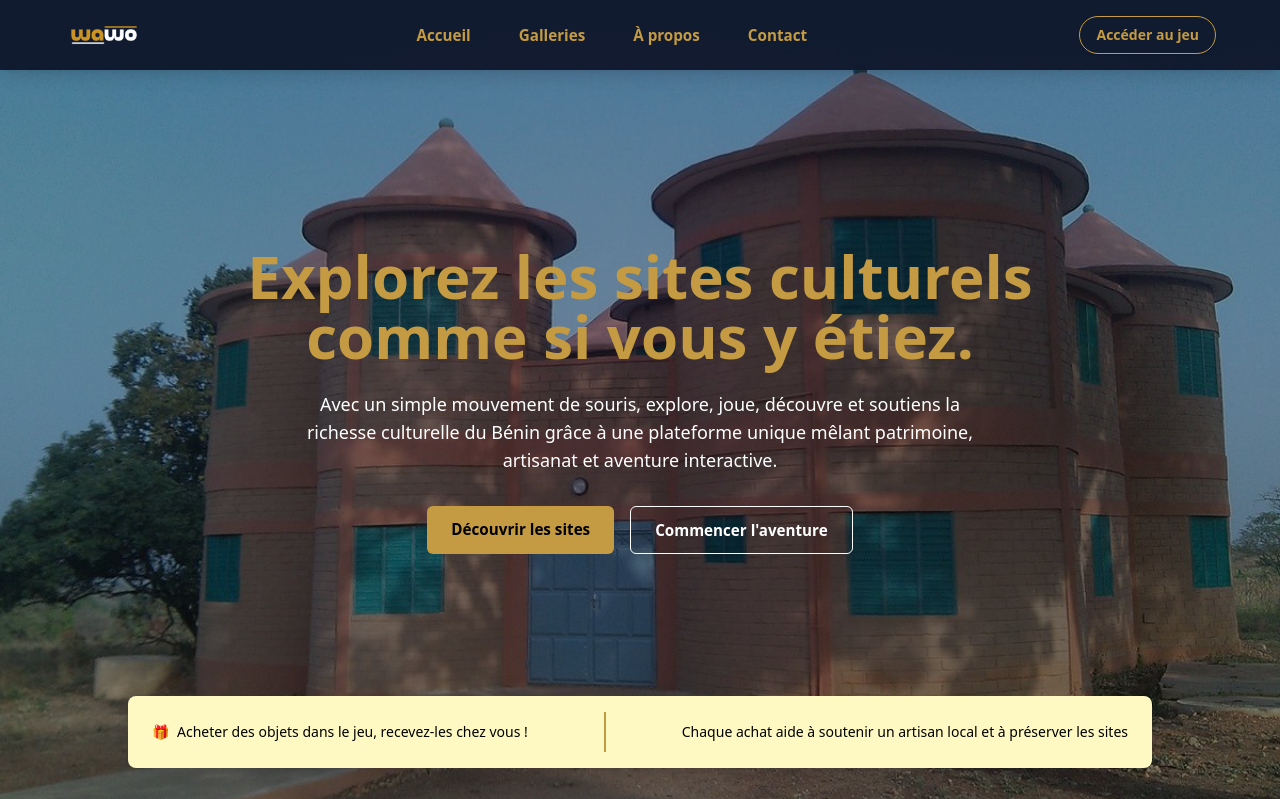
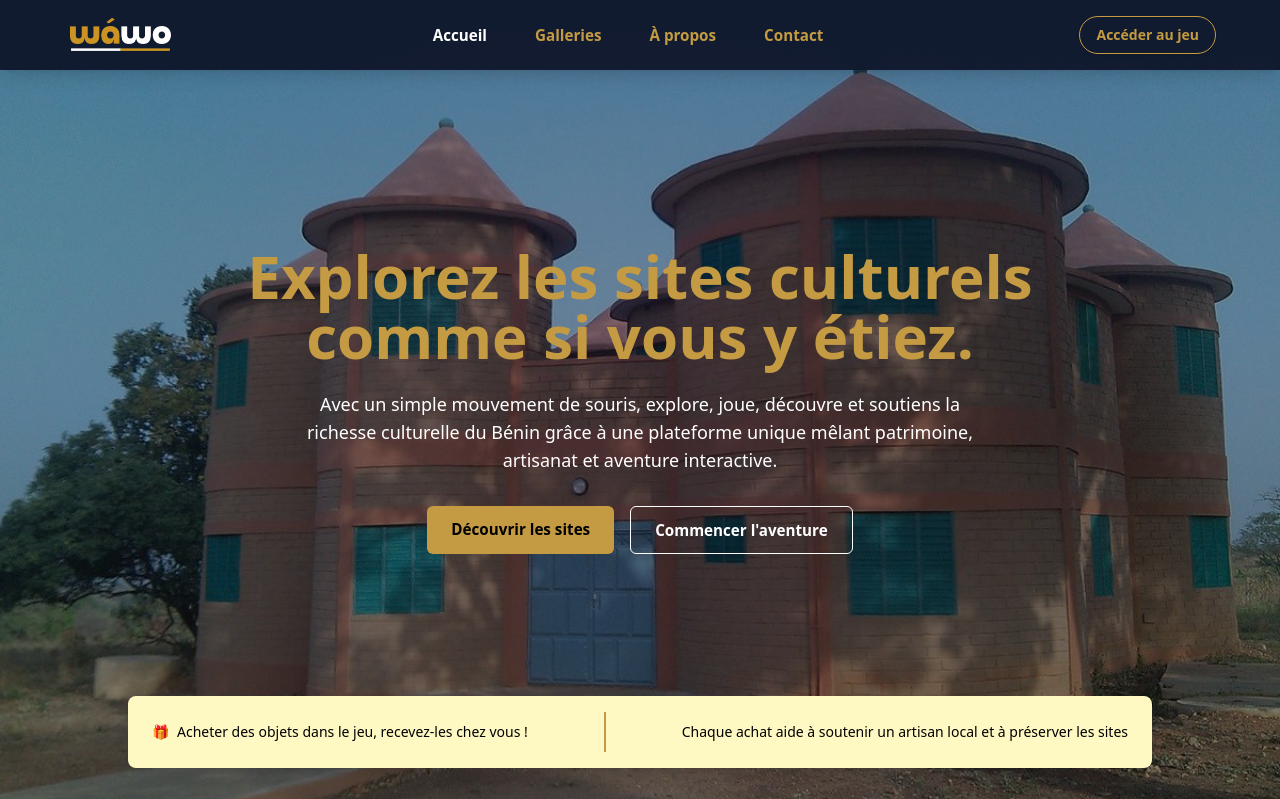
Before and after one commit to Autinele/virtu-benin, a Laravel app: page / in a window 1280 px wide. Shown: the top 799 px of the page. Run offline with Laravel 12, Linux system fonts and the light colour scheme; some libraries are stand-ins or nearby versions.

Commit message:
Modification

```diff
--- a/resources/views/contact.blade.php
+++ b/resources/views/contact.blade.php
@@ -254,7 +254,7 @@
   <header>
     <div class="logo">
         <a href="/">
-        <img src="/images/logoooo.jpg" alt="Logo WA WO" style="height: 70px;">
+        <img src="/images/Wawo logo secondary.png" alt="Logo WA WO" style="height: 50px;">
       </div>
     </a>
     <nav>
--- a/resources/views/detail_jeu.blade.php
+++ b/resources/views/detail_jeu.blade.php
@@ -34,7 +34,7 @@
 }
 
 .logo img {
-  height: 70px; /* taille augmentée */
+  height: 50px; /* taille augmentée */
   object-fit: contain;
 }
 
@@ -284,7 +284,7 @@
     <header>
         <div class="logo" style="flex: 1;">
           <a href="/">
-            <img src="/images/logoooo.jpg" alt="Logo WA WO">
+            <img src="/images/Wawo logo secondary.png" alt="Logo WA WO">
           </a>
         </div>
         <nav style="flex: 1; text-align: center;">
--- a/resources/views/virtual-tour.blade.php
+++ b/resources/views/virtual-tour.blade.php
@@ -163,7 +163,7 @@
   <!-- Header -->
   <header class="fixed top-0 left-0 w-full z-20 flex justify-between items-center px-16 py-6 text-white">
     <a href="/">
-      <img src="/images/logoooo.jpg" alt="Logo WA WO" style="height: 80px; object-fit: contain;">
+      <img src="/images/Wawo logo secondary.png" alt="Logo WA WO" style="height: 50px; object-fit: contain;">
     </a>
     <nav class="flex space-x-12">
       <a href="/" class="hover:text-white">Accueil</a>
--- a/resources/views/welcome.blade.php
+++ b/resources/views/welcome.blade.php
@@ -9,6 +9,9 @@
     <link href="https://cdnjs.cloudflare.com/ajax/libs/font-awesome/6.0.0-beta3/css/all.min.css" rel="stylesheet">
 
     <style>
+        nav a.active {
+      font-weight: bold;
+    }
         body {
             font-size: 0.95rem;
             /* Police légèrement réduite */
@@ -60,10 +63,10 @@
         <!-- Header -->
         <header class="fixed top-0 left-0 w-full z-20 flex justify-between items-center px-16 py-6 text-white bg-[#0f172a] bg-opacity-95 backdrop-blur-lg shadow-lg" style="height: 70px;">
             <a href="/">
-                <img src="/images/logoooo.jpg" alt="Logo WA WO" style="height: 80px; object-fit: contain;">
+                <img src="/images/Wawo logo secondary.png" alt="Logo WA WO" style="height: 50px; object-fit: contain;">
             </a>
             <nav class="flex space-x-12">
-                <a href="/" class="text-[#c49b42] hover:text-white transition font-semibold">Accueil</a>
+                <a href="/" class=" active [#c49b42] hover:text-white transition font-semibold">Accueil</a>
                 <a href="/produit" class="text-[#c49b42] hover:text-white transition font-semibold">Galleries</a>
                 <a href="#" class="text-[#c49b42] hover:text-white transition font-semibold">À propos</a>
                 <a href="/contact" class="text-[#c49b42] hover:text-white transition font-semibold">Contact</a>
```
Also changed, not shown: resources/views/product.blade.php (+6 -2 lines), public/images/Wawo logo secondary.png (added).
